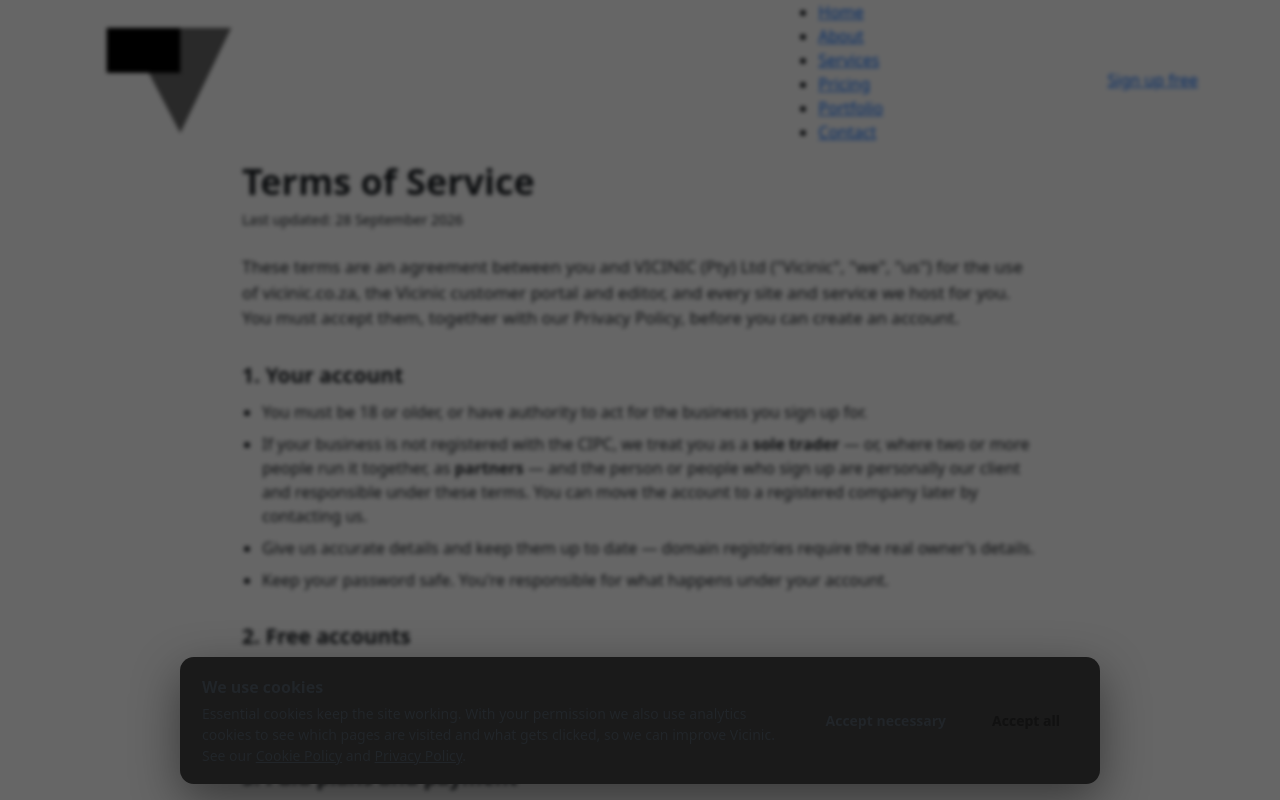
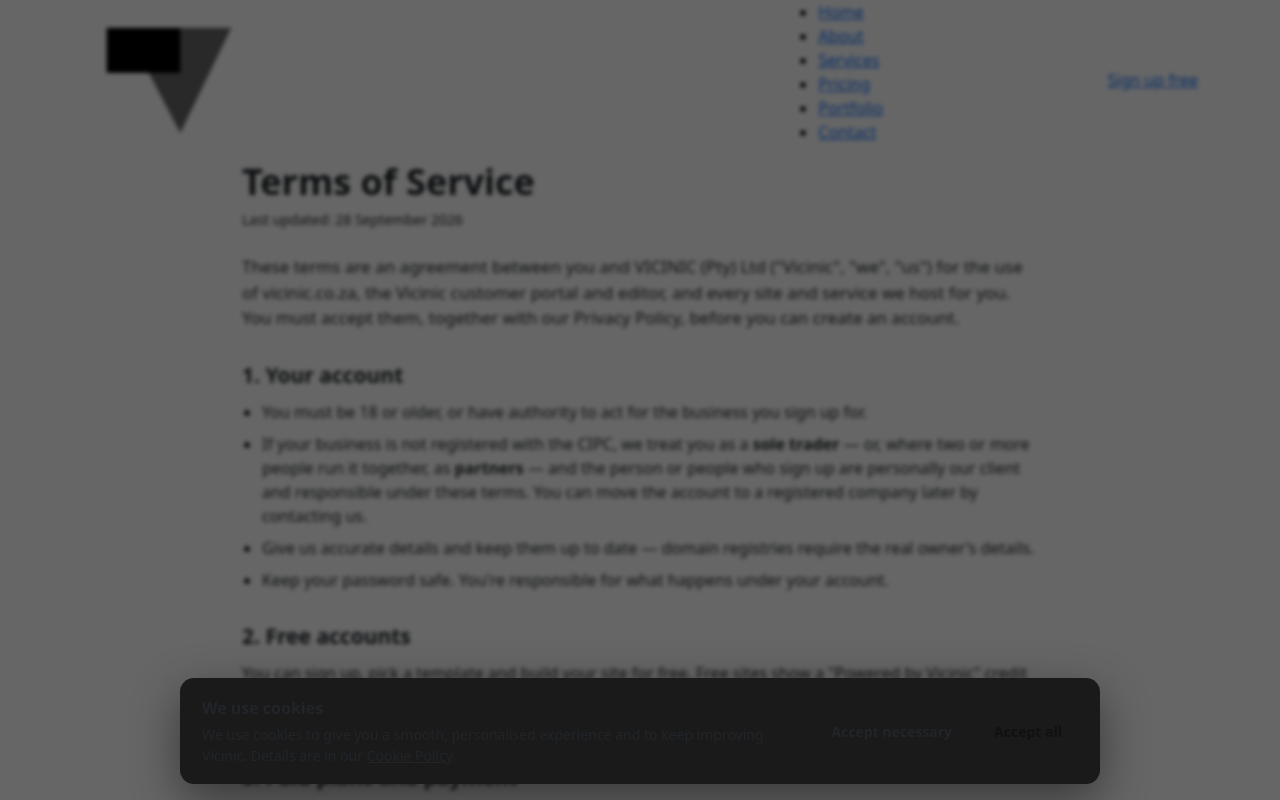
Before and after one commit to DNRessay/Digital, a React (Vite) app in the folder frontend/site/: page /terms in a window 1280 px wide. Shown: the top 800 px of the page. Built offline with nearby package versions, Linux system fonts and the light colour scheme.

Commit message:
Cookie banner: short friendly wording, labels on one line
Co-Authored-By: Claude Opus 5.5 <noreply@anthropic.com>
Claude-Session: https://claude.ai/code/session_01PMaeupejWkEM7dsZoPFASZ

```diff
--- a/frontend/site/src/components/CookieBanner.jsx
+++ b/frontend/site/src/components/CookieBanner.jsx
@@ -29,9 +29,8 @@ export default function CookieBanner() {
       <div className="cookie-banner-text">
         <strong>We use cookies</strong>
         <p>
-          Essential cookies keep the site working. With your permission we also use analytics cookies to see which
-          pages are visited and what gets clicked, so we can improve Vicinic. See our{' '}
-          <Link to="/cookies">Cookie Policy</Link> and <Link to="/privacy">Privacy Policy</Link>.
+          We use cookies to give you a smooth, personalised experience and to keep improving Vicinic. Details are in our{' '}
+          <Link to="/cookies">Cookie Policy</Link>.
         </p>
       </div>
       <div className="cookie-banner-actions">
--- a/frontend/site/src/styles/legal.css
+++ b/frontend/site/src/styles/legal.css
@@ -85,9 +85,10 @@
   color: var(--contrast-color, #111);
   font-weight: 700;
   font-size: 14px;
-  padding: 10px 18px;
+  padding: 10px 16px;
   border-radius: 50px;
   cursor: pointer;
+  white-space: nowrap;
 }
 
 .cookie-btn-secondary {
```
